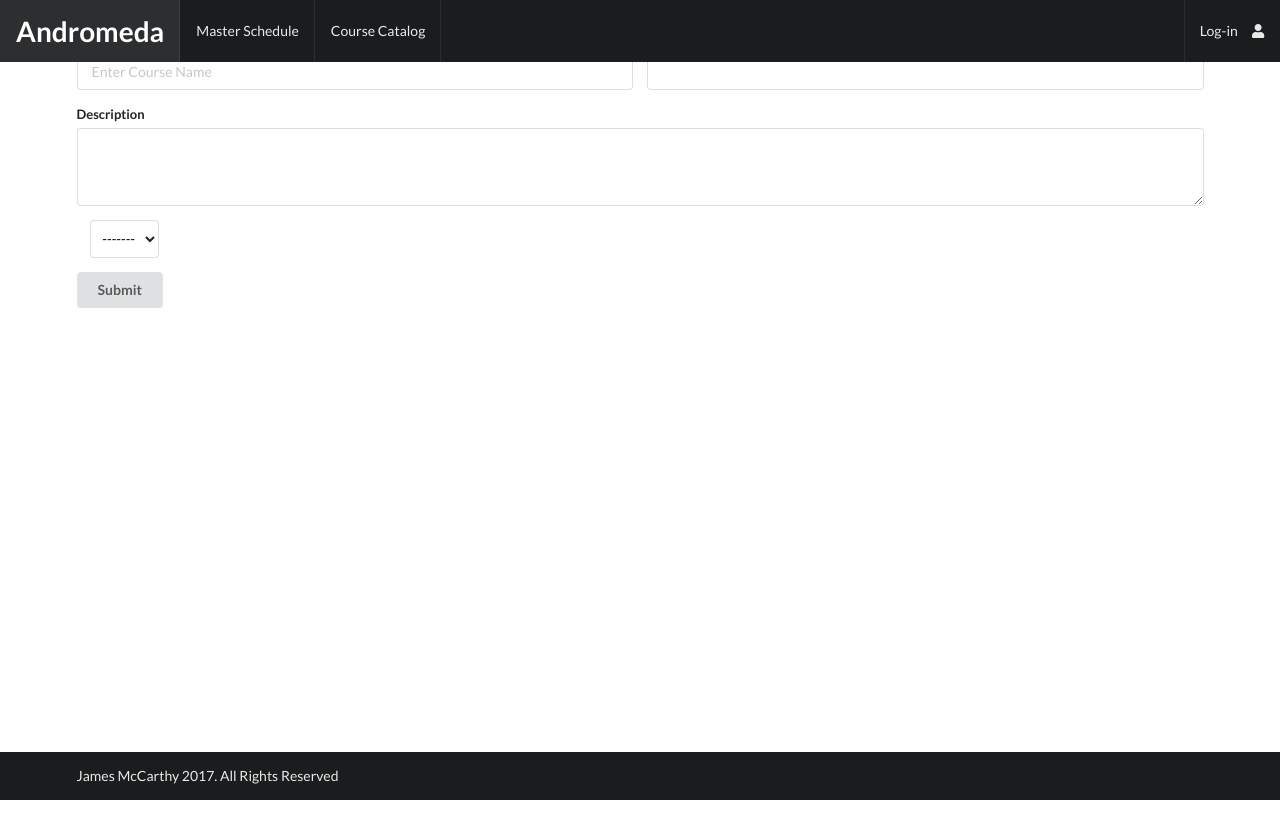
After one commit to andromedasystem/Andromeda, a Django app: template registration_system/templates/registration_system/create_course.html in a window 1280 px wide. The commit adds this page. Run offline with Django 3.2, Linux system fonts and the light colour scheme; the template is opened without the code that fills it, so the values that code supplies are empty; some libraries are stand-ins or nearby versions.

Commit message:
Create Course/ Add/Create prerequisite Implemented, UpdateCourse next

```diff
--- a/package.json
+++ b/package.json
@@ -35,6 +35,7 @@
     "yargs": "^11.0.0"
   },
   "dependencies": {
+    "django-react-csrftoken": "^1.0.3",
     "semantic-ui-react": "^0.78.3"
   }
 }
--- a/registration_system/static/registration_system/css/style.css
+++ b/registration_system/static/registration_system/css/style.css
@@ -9,6 +9,30 @@ body {
 
 .display-inline{
     display: inline;
+}
+
+.text-area-styled {
+	margin: 0;
+    max-width: 100%;
+    -webkit-box-flex: 1;
+    -ms-flex: 1 0 auto;
+    flex: 1 0 auto;
+    outline: 0;
+    -webkit-tap-highlight-color: rgba(255,255,255,0);
+    text-align: left;
+    line-height: 1.21428571em;
+    font-family: Lato,'Helvetica Neue',Arial,Helvetica,sans-serif;
+    padding: .67857143em 1em;
+    background: #fff;
+    border: 1px solid rgba(34,36,38,.15);
+    color: rgba(0,0,0,.87);
+    border-radius: .28571429rem;
+    -webkit-transition: border-color .1s ease,-webkit-box-shadow .1s ease;
+    transition: border-color .1s ease,-webkit-box-shadow .1s ease;
+    transition: box-shadow .1s ease,border-color .1s ease;
+    transition: box-shadow .1s ease,border-color .1s ease,-webkit-box-shadow .1s ease;
+    -webkit-box-shadow: none;
+    box-shadow: none;
 }
 
 .m-right1{
--- /dev/null
+++ b/registration_system/templates/registration_system/create_course.html
@@ -0,0 +1,55 @@
+{% extends "registration_system/partials/base.html" %}
+{% load staticfiles %}
+{% block navbar %}
+    {% include "registration_system/partials/main_navbar.html" %}
+{% endblock %}
+{% block content %}
+{#    {% csrf_token %}#}
+    <div class="ui container">
+        {{ rendered|safe }}
+    </div>
+
+    <div class="ui container">
+        <form action="{{ url }}" method="post" class="ui form m-top2 ">
+            {% csrf_token %}
+
+                <div class="two fields">
+                    <div class="field">
+                        <label for="id_name">Course Name</label>
+                        <input type="text" name="name" maxlength="100" placeholder="Enter Course Name" id="id_name" required/>
+                    </div>
+                    <div class="field">
+                        <label for="id_credits">Credits</label>
+                        <input type="number" name="credits" step="1" min="2" max="4" id="id_credits" required>
+                    </div>
+                </div>
+
+            <div class="field">
+                <label for="id_description">Description</label>
+                <textarea class="text-area-styled" placeholder="Enter Course Description..." name="description" maxlength="1000" id="id_description" required rows="3" style="resize: vertical;">
+                </textarea>
+            </div>
+            <div class="inline fields">
+                <div class="field">
+                    <label for="id_department_id"></label>
+                    <select class="ui fluid dropdown" name="department_id" id="id_department_id" required>
+                        <option value="true">-------</option>
+                        {% if departments %}
+                            {% for department in departments %}
+                                <option value="{{ department.department_id }}" label="{{ department.name }}">{{ department.name }}</option>
+                            {% endfor %}
+                        {% endif %}
+                    </select>
+                </div>
+            </div>
+            <div class="field">
+                <button class="ui button" role="button">Submit</button>
+            </div>
+        </form>
+    </div>
+
+
+{#    {{ form }}#}
+
+{#    <script>document.getElementsByClassName('ui dropdown').dropdown()</script>#}
+{% endblock %}
--- a/registration_system/templates/registration_system/user_display.html
+++ b/registration_system/templates/registration_system/user_display.html
@@ -4,7 +4,7 @@
     {% include "registration_system/partials/main_navbar.html" %}
 {% endblock %}
 {% block content %}
-
+{#    {% csrf_token %}#}
     <div class="ui container">
         {{ rendered|safe }}
     </div>
```
Also changed, not shown: registration_system/models.py (+2 -6 lines), registration_system/static/registration_system/js/create-course-form.jsx (deleted, +0 -39 lines), registration_system/static/registration_system/js/nav-holder.jsx (added, +24 -0 lines), registration_system/templates/registration_system/create_prerequisite.html (+13 -6 lines), registration_system/views.py (+29 -18 lines), registration_system/migrations/0002_auto_20180320_1103.py (added).
